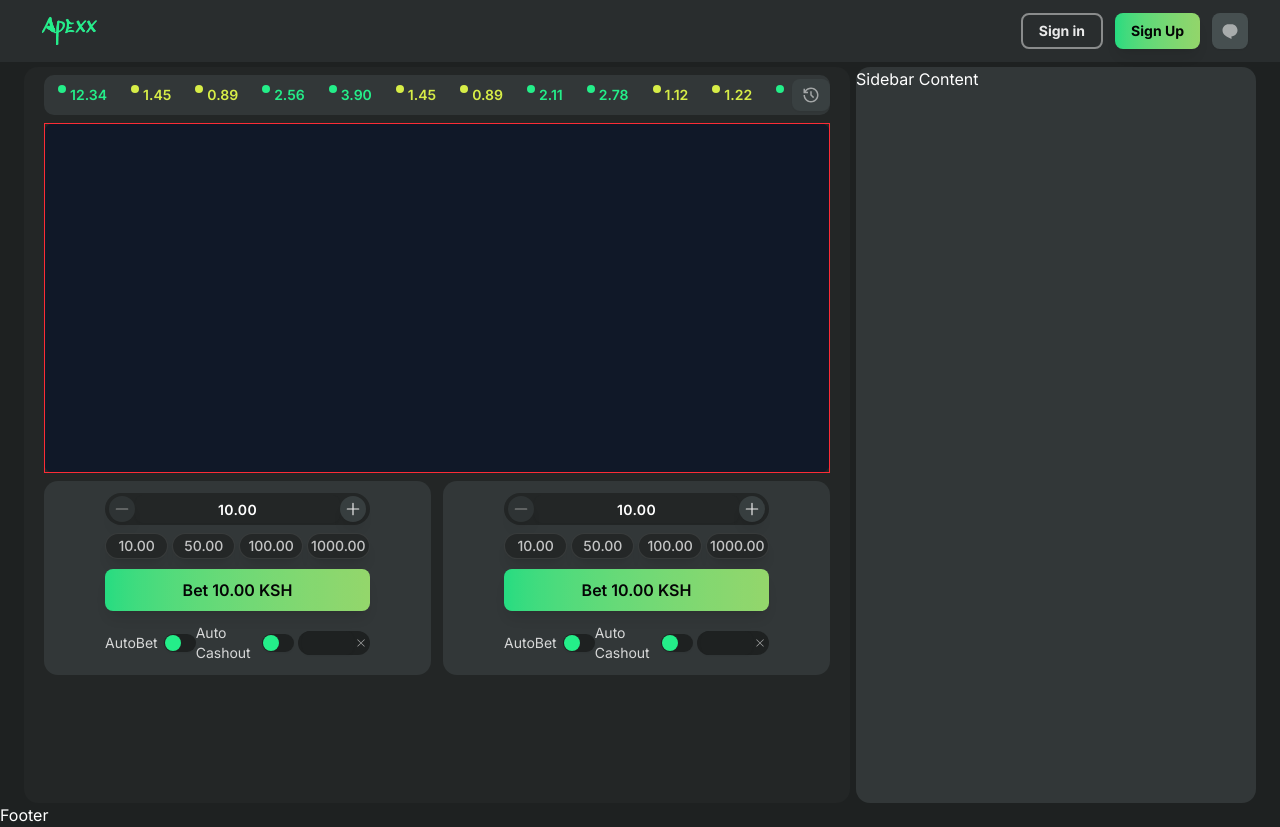
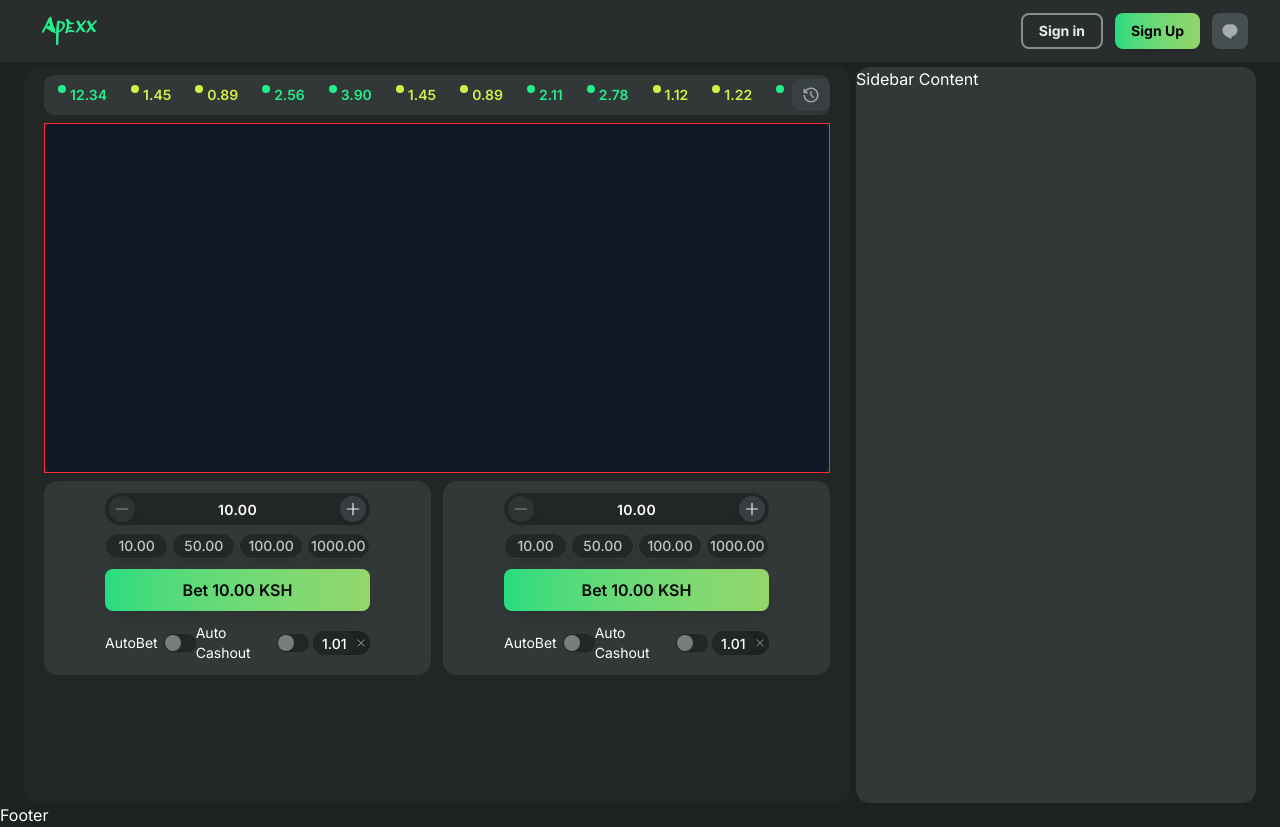
Before and after one commit to gatundu2013/crash, a React (Vite) app in the folder frontend/: page / in a window 1280 px wide. Built offline with nearby package versions, Linux system fonts and the light colour scheme; no server answers.

Commit message:
refactor: bet control refactor

```diff
--- a/frontend/src/components/ui/switch.tsx
+++ b/frontend/src/components/ui/switch.tsx
@@ -11,7 +11,7 @@ function Switch({
     <SwitchPrimitive.Root
       data-slot="switch"
       className={cn(
-        "peer data-[state=checked]:bg-white/10 data-[state=unchecked]:bg-layer-1 focus-visible:border-ring focus-visible:ring-ring/50 dark:data-[state=unchecked]:bg-input/80 inline-flex h-[1.15rem] w-8 shrink-0 items-center rounded-full border border-transparent shadow-xs transition-all outline-none focus-visible:ring-[3px] disabled:cursor-not-allowed disabled:opacity-50",
+        "peer data-[state=checked]:bg-layer-2 data-[state=unchecked]:bg-layer-2 focus-visible:border-ring focus-visible:ring-ring/50 dark:data-[state=unchecked]:bg-input/80 inline-flex h-[1.15rem] w-8 shrink-0 items-center rounded-full border border-transparent shadow-xs transition-all outline-none focus-visible:ring-[3px] disabled:cursor-not-allowed disabled:opacity-50",
         className
       )}
       {...props}
@@ -19,7 +19,7 @@ function Switch({
       <SwitchPrimitive.Thumb
         data-slot="switch-thumb"
         className={cn(
-          "bg-green-1 dark:data-[state=unchecked]:bg-foreground dark:data-[state=checked]:bg-primary-foreground cursor-pointer   block size-4 rounded-full ring-0 transition-transform data-[state=checked]:translate-x-[calc(100%-2px)] data-[state=unchecked]:translate-x-0"
+          "bg-white/40 data-[state=checked]:bg-green-1 dark:data-[state=unchecked]:bg-foreground dark:data-[state=checked]:bg-primary-foreground cursor-pointer   block size-4 rounded-full ring-0 transition-transform data-[state=checked]:translate-x-[calc(100%-2px)] data-[state=unchecked]:translate-x-0"
         )}
       />
     </SwitchPrimitive.Root>
--- a/frontend/src/config/gameConfig.cofig.ts
+++ b/frontend/src/config/gameConfig.cofig.ts
@@ -1,4 +1,6 @@
 export const GAME_CONFIG = {
   MAX_STAKE: 1000,
   MIN_STAKE: 10,
+  MIN_AUTO_CASHOUT_VALUE: 1.01,
+  INPUT_REGEX: /^\d*\.?\d*$/,
 };
--- a/frontend/src/pages/home/betControls/Autos.tsx
+++ b/frontend/src/pages/home/betControls/Autos.tsx
@@ -1,25 +1,89 @@
 import { Input } from "@/components/ui/input";
 import { Switch } from "@/components/ui/switch";
+import { GAME_CONFIG } from "@/config/gameConfig.cofig";
+import type { BetStoreI } from "@/stores/betStore";
+import { useState, type ChangeEvent } from "react";
 import { RxCross1 } from "react-icons/rx";
 
-const Autos = () => {
+interface AutosProps
+  extends Pick<
+    BetStoreI,
+    | "hasAutoBet"
+    | "autoCashoutValue"
+    | "hasAutoCashout"
+    | "setAutoCashoutValue"
+    | "setAutoBet"
+    | "setAutoCashout"
+  > {}
+
+const Autos = ({
+  hasAutoBet,
+  hasAutoCashout,
+  autoCashoutValue,
+  setAutoCashoutValue,
+  setAutoBet,
+  setAutoCashout,
+}: AutosProps) => {
+  const [autoCashoutMultiplier, setAutoCashoutMultiplier] = useState(
+    autoCashoutValue.toFixed(2)
+  );
+
+  const handleAutoCashoutMultiplierChange = (
+    e: ChangeEvent<HTMLInputElement>
+  ) => {
+    const value = e.target.value;
+
+    if (GAME_CONFIG.INPUT_REGEX.test(value)) {
+      setAutoCashoutMultiplier(value);
+    }
+  };
+
+  const handleAutoCashoutMultiplierBlur = () => {
+    const parsed = parseFloat(autoCashoutMultiplier);
+
+    if (Number.isNaN(parsed)) {
+      setAutoCashoutMultiplier(GAME_CONFIG.MIN_AUTO_CASHOUT_VALUE.toFixed(2));
+      return;
+    }
+
+    if (parsed < GAME_CONFIG.MIN_AUTO_CASHOUT_VALUE) {
+      setAutoCashoutMultiplier(GAME_CONFIG.MIN_AUTO_CASHOUT_VALUE.toFixed(2));
+      setAutoCashoutValue(GAME_CONFIG.MIN_AUTO_CASHOUT_VALUE);
+      return;
+    }
+
+    setAutoCashoutMultiplier(parsed.toFixed(2));
+    setAutoCashoutValue(parsed);
+  };
+
   return (
-    <div className="flex justify-between items-center text-white/80 mt-1">
+    <div className="flex justify-between items-center text-white mt-1">
       {/* AutoBet */}
       <div className="flex gap-1.5 items-center">
         <h4 className="text-sm">AutoBet</h4>
-        <Switch />
+        <Switch
+          checked={hasAutoBet}
+          onCheckedChange={() => setAutoBet(!hasAutoBet)}
+        />
       </div>
 
       {/* Auto Cashout */}
       <div className="flex gap-1 items-center">
         <div className="flex items-center gap-1">
           <h4 className="text-sm">Auto Cashout</h4>
-          <Switch />
+          <Switch
+            checked={hasAutoCashout}
+            onCheckedChange={() => setAutoCashout(!hasAutoCashout)}
+          />
         </div>
-        <div className="flex items-center bg-layer-1 h-6 rounded-full px-1">
-          <Input className="w-13 bg-inherit font-medium h-full text-center border-none focus-visible:ring-0 focus-visible:ring-offset-0 focus:outline-none text-white text-xs" />
-          <button className="ml-0.5 text-white/60 hover:text-white transition-colors">
+        <div className="flex items-center bg-layer-1 w-16 h-6 rounded-full">
+          <Input
+            onBlur={handleAutoCashoutMultiplierBlur}
+            onChange={handleAutoCashoutMultiplierChange}
+            value={autoCashoutMultiplier}
+            className="w-full rounded-full px-1.5 font-medium h-full text-center border-none focus-visible:ring-0 focus-visible:ring-offset-0 focus:outline-none text-white text-xs"
+          />
+          <button className="mr-1 text-white/60 hover:text-white transition-colors">
             <RxCross1 size={10} />
           </button>
         </div>
--- a/frontend/src/pages/home/betControls/BetButton.tsx
+++ b/frontend/src/pages/home/betControls/BetButton.tsx
@@ -1,10 +1,13 @@
 import { Button } from "@/components/ui/button";
+import type { BetStoreI } from "@/stores/betStore";
 
-const BetButton = () => {
+interface BetButtonProps extends Pick<BetStoreI, "stake"> {}
+
+const BetButton = ({ stake }: BetButtonProps) => {
   return (
     <div className="w-full mt-0.5">
       <Button className="w-full h-10.5 text-md font-semibold">
-        Bet 10.00 KSH
+        Bet {stake.toFixed(2)} KSH
       </Button>
     </div>
   );
--- a/frontend/src/pages/home/betControls/BetControllers.tsx
+++ b/frontend/src/pages/home/betControls/BetControllers.tsx
@@ -13,12 +13,19 @@ const BetController = ({ useStore }: BetControllerProps) => {
   const store = useStore();
 
   return (
-    <div className="w-full bg-layer-4 rounded-xl px-3 py-3">
+    <div className="w-full bg-layer-4 rounded-xl px-3 py-3 flex flex-col space-y-3">
       <div className="w-full lg:w-[73%] mx-auto flex flex-col space-y-2 flex-1 rounded-lg">
         <StakeInput stake={store.stake} setStake={store.setStake} />
-        <QuickStakes />
-        <BetButton />
-        <Autos />
+        <QuickStakes setStake={store.setStake} />
+        <BetButton stake={store.stake} />
+        <Autos
+          autoCashoutValue={store.autoCashoutValue}
+          hasAutoBet={store.hasAutoBet}
+          hasAutoCashout={store.hasAutoCashout}
+          setAutoCashoutValue={store.setAutoCashoutValue}
+          setAutoBet={store.setAutoBet}
+          setAutoCashout={store.setAutoCashout}
+        />
       </div>
     </div>
   );
--- a/frontend/src/pages/home/betControls/QuickStakes.tsx
+++ b/frontend/src/pages/home/betControls/QuickStakes.tsx
@@ -1,11 +1,16 @@
 import { Button } from "@/components/ui/button";
+import type { BetStoreI } from "@/stores/betStore";
 
-const QuickStakes = () => {
+interface QuickStakeProps extends Pick<BetStoreI, "setStake"> {}
+
+const QuickStakes = ({ setStake }: QuickStakeProps) => {
   const defaultStakes = [10, 50, 100, 1000];
+
   return (
     <div className="grid grid-cols-4 gap-1">
       {defaultStakes.map((value, index) => (
         <Button
+          onClick={() => setStake(value)}
           key={index}
           className="h-5 flex-1 px-3 bg-layer-2 border border-white/10 text-white/80 py-3 rounded-full hover:bg-layer-3 transition-colors"
         >
--- a/frontend/src/pages/home/betControls/StakeInput.tsx
+++ b/frontend/src/pages/home/betControls/StakeInput.tsx
@@ -3,19 +3,56 @@ import { Input } from "@/components/ui/input";
 import { GAME_CONFIG } from "@/config/gameConfig.cofig";
 import { cn } from "@/lib/utils";
 import type { BetStoreI } from "@/stores/betStore";
+import { useEffect, useState, type ChangeEvent } from "react";
 import { RxMinus, RxPlus } from "react-icons/rx";
 
 interface StakeInputProps extends Pick<BetStoreI, "stake" | "setStake"> {}
 
 const StakeInput = ({ stake, setStake }: StakeInputProps) => {
+  const [stakeValue, setStakeValue] = useState<string>(() => stake.toFixed(2));
+
   const incrementStake = () => {
-    if (stake >= GAME_CONFIG.MAX_STAKE) return;
-    setStake(stake + 10);
+    const next = Math.min(stake + 10, GAME_CONFIG.MAX_STAKE);
+    setStake(next);
+    setStakeValue(next.toFixed(2));
   };
+
   const decrementStake = () => {
-    if (stake <= GAME_CONFIG.MIN_STAKE) return;
-    setStake(stake - 10);
+    const next = Math.max(stake - 10, GAME_CONFIG.MIN_STAKE);
+    setStake(next);
+    setStakeValue(next.toFixed(2));
   };
+
+  const handleStakeChange = (e: ChangeEvent<HTMLInputElement>) => {
+    const value = e.target.value;
+
+    // Only allow digits and one dot
+    if (GAME_CONFIG.INPUT_REGEX.test(value)) {
+      setStakeValue(value);
+    }
+  };
+
+  const handleBlur = () => {
+    const parsed = parseFloat(stakeValue);
+
+    if (isNaN(parsed)) {
+      setStakeValue(stake.toFixed(2)); // fallback to current stake if input is invalid
+      return;
+    }
+
+    const clamped = Math.min(
+      Math.max(parsed, GAME_CONFIG.MIN_STAKE),
+      GAME_CONFIG.MAX_STAKE
+    );
+    const formatted = clamped.toFixed(2);
+    setStake(clamped);
+    setStakeValue(formatted);
+  };
+
+  useEffect(() => {
+    setStakeValue(stake.toFixed(2));
+  }, [stake]);
+
   return (
     <div className="bg-layer-2 flex items-center rounded-2xl px-1 h-8 py-0.5 font-medium">
       <Button
@@ -29,10 +66,14 @@ const StakeInput = ({ stake, setStake }: StakeInputProps) => {
       >
         <RxMinus />
       </Button>
+
       <Input
         className="h-full text-center bg-inherit border-none focus-visible:ring-0 focus-visible:ring-offset-0 focus:outline-none font-semibold tracking-wide"
-        value={stake.toFixed(2)}
+        value={stakeValue}
+        onChange={handleStakeChange}
+        onBlur={handleBlur}
       />
+
       <Button
         onClick={incrementStake}
         disabled={stake >= GAME_CONFIG.MAX_STAKE}
--- a/frontend/src/stores/betStore.ts
+++ b/frontend/src/stores/betStore.ts
@@ -1,3 +1,4 @@
+import { GAME_CONFIG } from "@/config/gameConfig.cofig";
 import { create } from "zustand";
 
 export interface BetStoreI {
@@ -15,10 +16,10 @@ export interface BetStoreI {
 //factory function
 const createBetStore = () => {
   return create<BetStoreI>((set) => ({
-    stake: 10,
+    stake: GAME_CONFIG.MIN_STAKE,
     hasAutoBet: false,
     hasAutoCashout: false,
-    autoCashoutValue: 1.01,
+    autoCashoutValue: GAME_CONFIG.MIN_AUTO_CASHOUT_VALUE,
 
     setStake(stake: number) {
       set({ stake });
```
